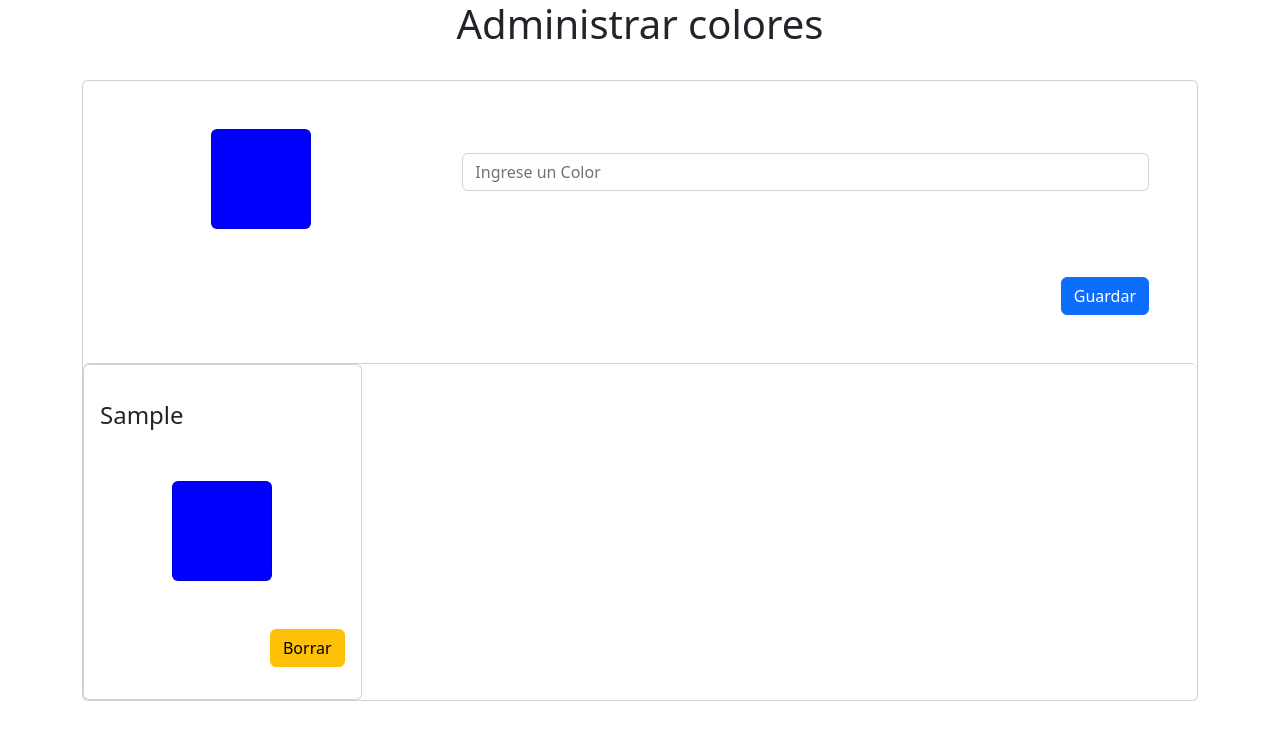
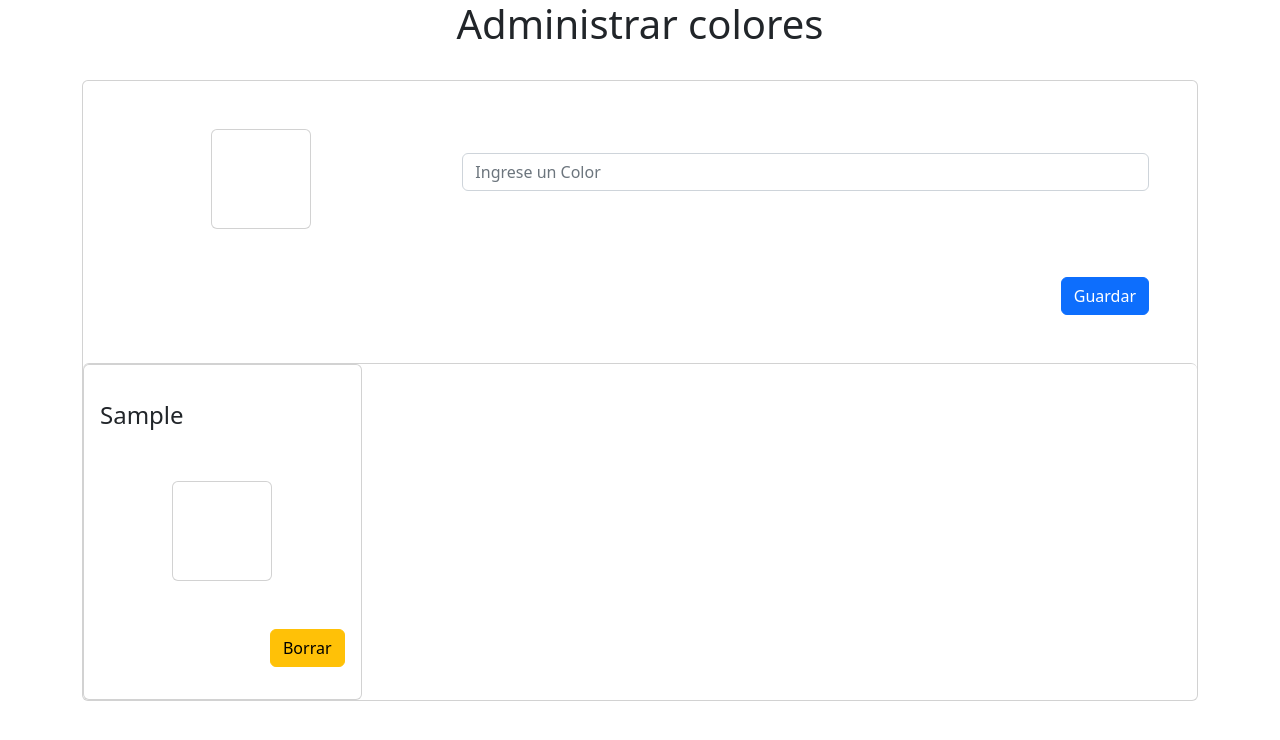
Before and after one commit to Ellmatt/tp1ej6, a React (Create React App) app: page / in a window 1280 px wide. Both pictures are taken after typing "Sample" into the empty fields and a click on the button "Guardar". Shown: the top 740 px of the page. Built offline with nearby package versions, Linux system fonts and the light colour scheme.

Commit message:
agregue el color en linea

```diff
--- a/src/App.css
+++ b/src/App.css
@@ -37,7 +37,7 @@
   }
 }
 .color{
-  background-color: blue;
+
   width: 100px;
   height: 100px;
 }
--- a/src/components/Formulario.jsx
+++ b/src/components/Formulario.jsx
@@ -37,7 +37,7 @@ const Formulario = () => {
       <Form onSubmit={handleSubmit} className="mt-5">
         <Row>
           <Col lg={4} className='d-flex justify-content-center'>
-            <Card className="color"></Card>
+            <Card className="color" style={{background: color}} ></Card>
           </Col>
 
           <Col lg={8}>
--- a/src/components/Item.jsx
+++ b/src/components/Item.jsx
@@ -1,6 +1,7 @@
 import { Button, Card, Col,  Row } from "react-bootstrap";
 
 const Item = (props) => {
+  let color = props.nombreColor
   return (
 
     <Card className="w-25">
@@ -12,7 +13,7 @@ const Item = (props) => {
             {props.nombreColor}
           </Col>
           <Col lg={12} className="d-flex justify-content-center">
-            <Card className="color"></Card>
+            <Card className="color" style={{background: color}}></Card>
           </Col>
 
           <Col lg={12} className="d-flex justify-content-end mt-5">
```
